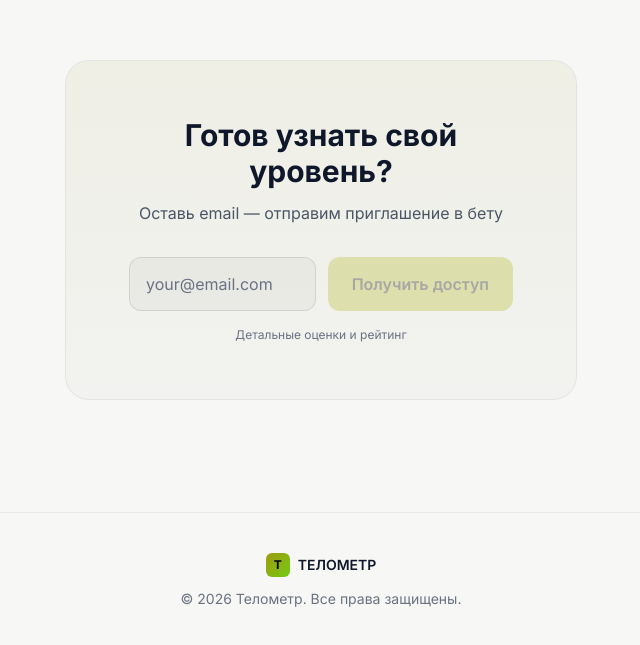
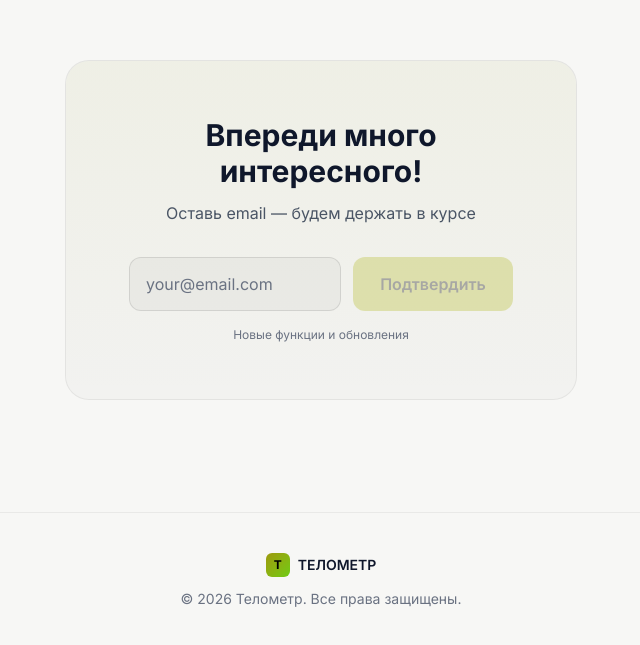
Before and after one commit to c0ldzy17/telometr, a Next.js app: page / in a window 1280 px wide. Shown: the part 2624-3269 px from the top of the page, without its empty margins (319-959 px from the left). Built offline with nearby package versions, Linux system fonts and the light colour scheme.

Commit message:
v16, changed footer email form text

```diff
--- a/app/page.tsx
+++ b/app/page.tsx
@@ -496,13 +496,13 @@ export default function Home() {
             gender === "male" ? "from-[#b0b91a]/[0.05] to-transparent" : "from-indigo-600/[0.05] to-transparent"
           }`} />
           <div className="relative">
-            <h2 className="text-3xl font-bold mb-3">Готов узнать свой уровень?</h2>
-            <p className={`mb-8 ${gender === "male" ? "text-gray-600" : "text-gray-400"}`}>Оставь email — отправим приглашение в бету</p>
+            <h2 className="text-3xl font-bold mb-3">Впереди много интересного!</h2>
+            <p className={`mb-8 ${gender === "male" ? "text-gray-600" : "text-gray-400"}`}>Оставь email — будем держать в курсе</p>
             {emailStatus === "success" && !showModal ? (
               <div className={`p-4 rounded-xl text-sm font-medium ${
                 gender === "male" ? "bg-green-600/10 border border-green-600/20 text-green-700" : "bg-green-500/10 border border-green-500/20 text-green-400"
               }`}>
-                🎉 Спасибо! Мы пришлем приглашение.
+                🎉 Спасибо! Жди обновлений
               </div>
             ) : (
               <form onSubmit={handleSubmit} className="flex flex-col sm:flex-row gap-3 w-full max-w-sm mx-auto">
@@ -516,11 +516,11 @@ export default function Home() {
                   className={`px-6 py-3.5 rounded-xl font-semibold transition hover:-translate-y-0.5 shrink-0 cursor-pointer disabled:opacity-30 flex justify-center items-center min-w-[160px] ${
                     gender === "male" ? "bg-[#b0b91a] hover:bg-[#9c990e] text-black" : "bg-indigo-600 hover:bg-indigo-500 text-white"
                   }`}>
-                  {emailStatus === "loading" ? <span className={`w-5 h-5 border-2 border-t-transparent rounded-full animate-spin ${gender === "male" ? "border-black/30 border-t-black" : "border-white/30 border-t-white"}`} /> : "Получить доступ"}
+                  {emailStatus === "loading" ? <span className={`w-5 h-5 border-2 border-t-transparent rounded-full animate-spin ${gender === "male" ? "border-black/30 border-t-black" : "border-white/30 border-t-white"}`} /> : "Подтвердить"}
                 </button>
               </form>
             )}
-            <p className={`text-xs mt-4 ${gender === "male" ? "text-gray-500" : "text-gray-500"}`}>Детальные оценки и рейтинг</p>
+            <p className={`text-xs mt-4 ${gender === "male" ? "text-gray-500" : "text-gray-500"}`}>Новые функции и обновления</p>
           </div>
         </div>
       </section>
```
